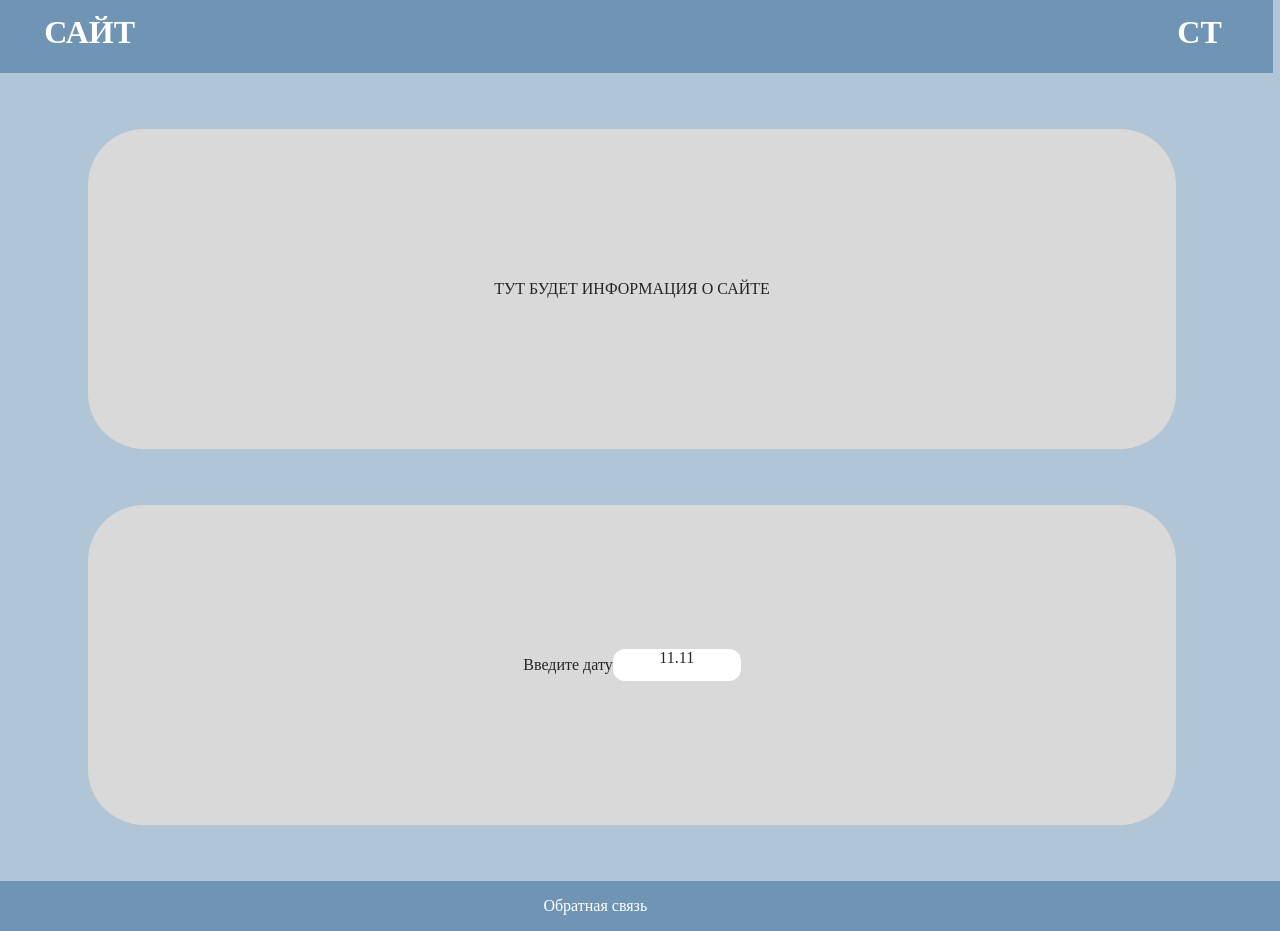
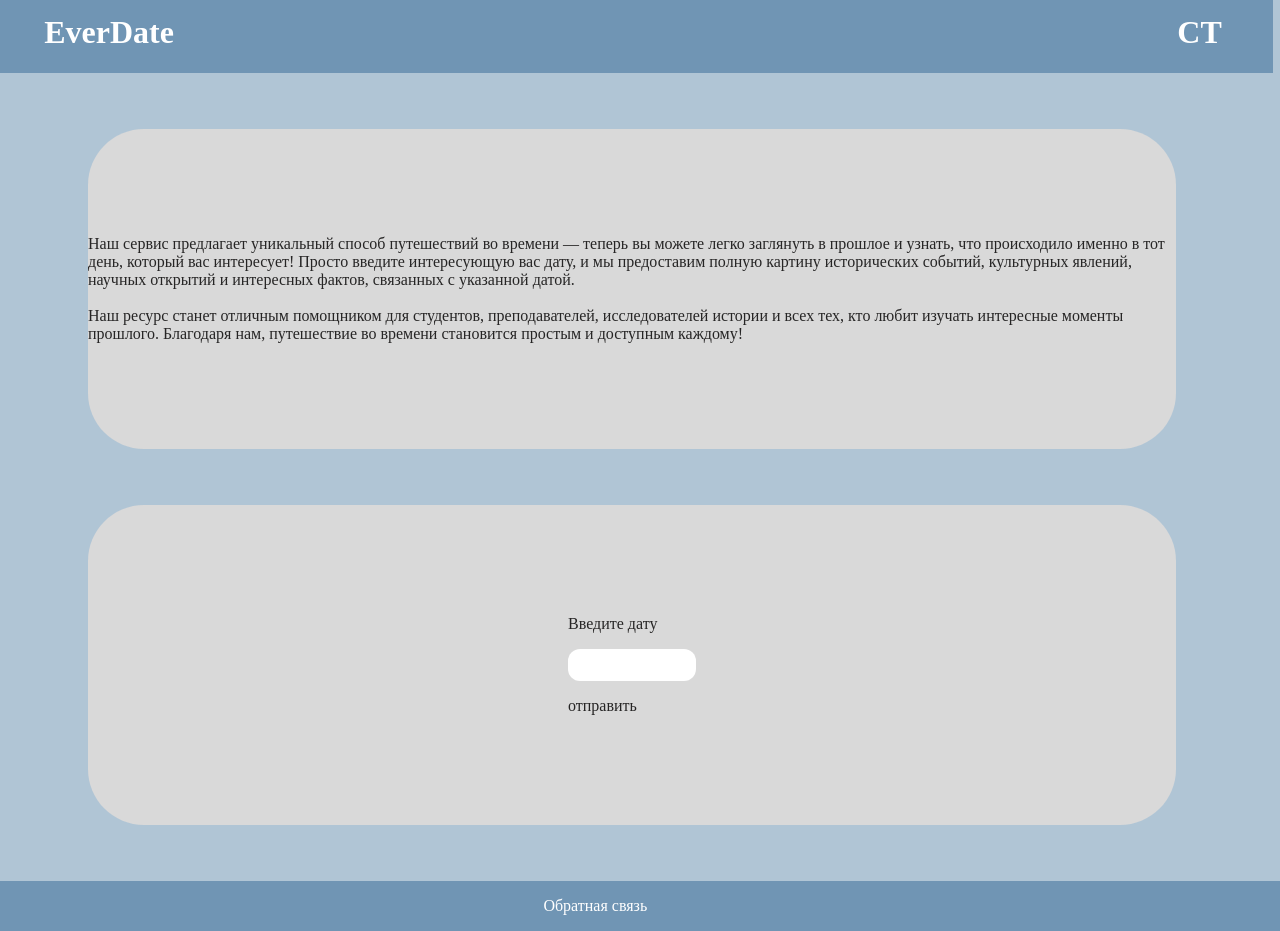
Before and after one commit to egor7024/-, a plain HTML site: page index.html in a window 1280 px wide. Shown: the top 931 px of the page. Drawn offline with Linux system fonts and the light colour scheme.

Commit message:
Update index.html

```diff
--- a/index.html
+++ b/index.html
@@ -8,23 +8,28 @@
   <body>
     <header>
       <div class="header">
-        <h1>САЙТ</h1>
+        <h1>EverDate</h1>
         <h1>СТ</h1>
       </div>
     </header>
     <main>
       <div class="cont1">
-        <p class="info">ТУТ БУДЕТ ИНФОРМАЦИЯ О САЙТЕ</p>
+        <p class="info">Наш сервис предлагает уникальный способ путешествий во времени — теперь вы можете легко заглянуть в прошлое и узнать, что происходило именно в тот день, который вас интересует! Просто введите интересующую вас дату, и мы предоставим полную картину исторических событий, культурных явлений, научных открытий и интересных фактов, связанных с указанной датой.<br>
+          <br>Наш ресурс станет отличным помощником для студентов, преподавателей, исследователей истории и всех тех, кто любит изучать интересные моменты прошлого. Благодаря нам, путешествие во времени становится простым и доступным каждому!
+</p>
+
       </div>
       <div class="cont2">
-        <p>Введите дату</p>
         <div>
-          <p class="enterdate">11.11</p>
+        <p class="date">Введите дату</p>
+        <p class="enterdate"></p>
+        <p class="sent">отправить</p>
         </div>
       </div>
     </main>
     <footer>
-      <p>Обратная связь</p>
+      <p class="footer">Обратная связь</p>
     </footer>
+  <script src="script.js"></script>
   </body>
 </html>
```
